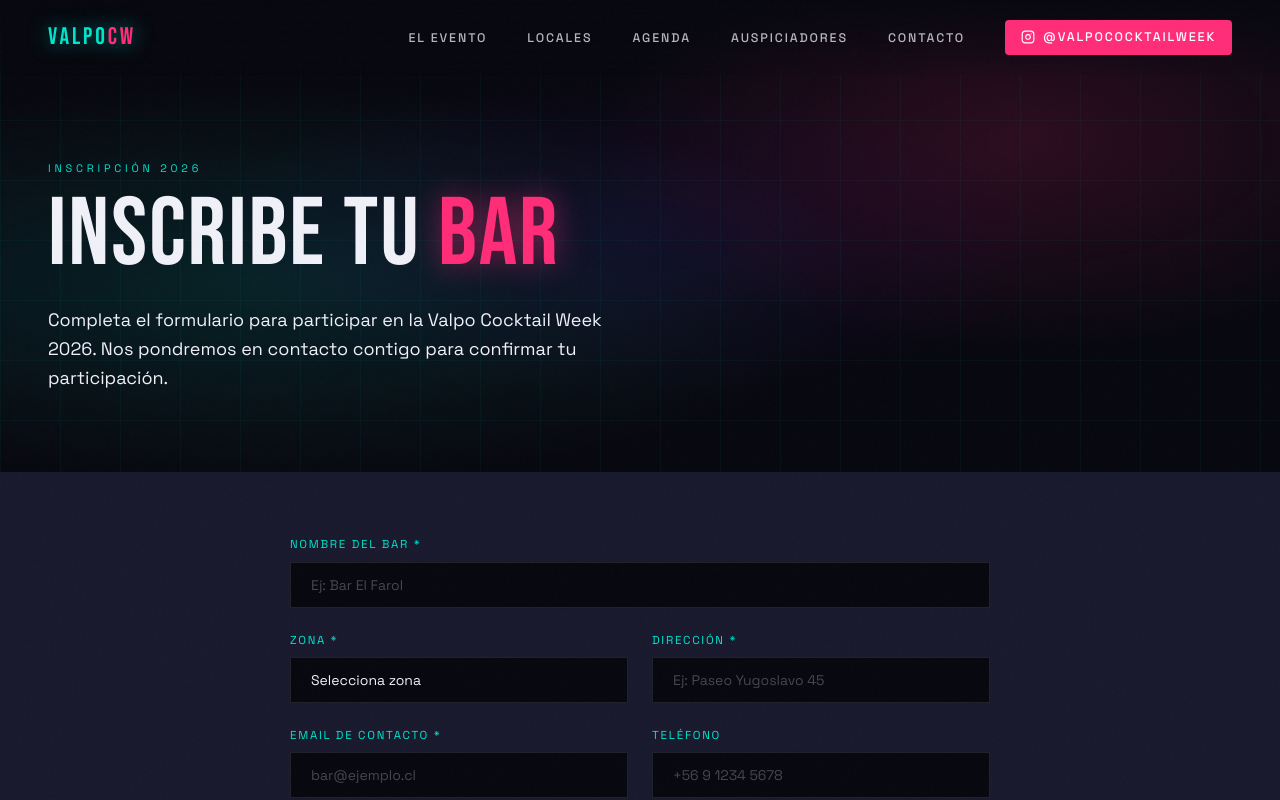
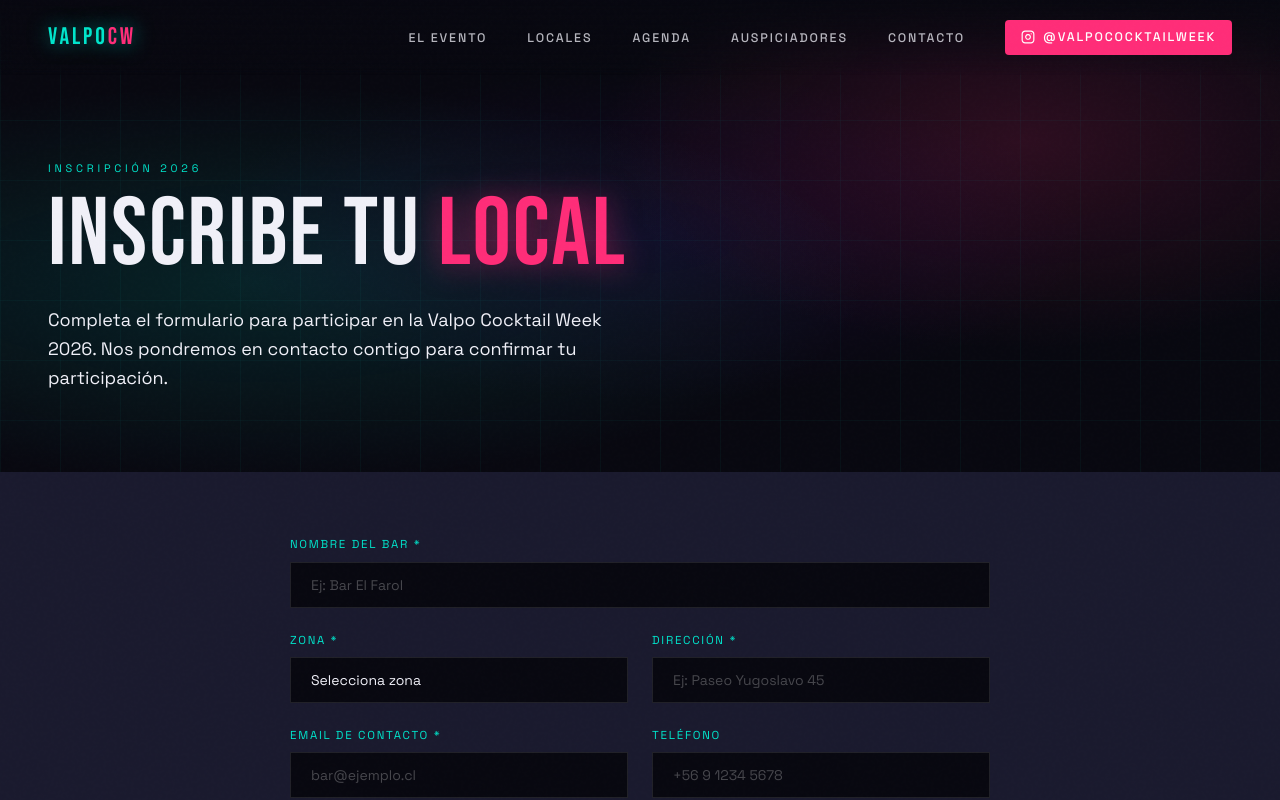
Before and after one commit to JPPinkyLabs/ValpoCW, a Next.js app: page /inscripcion in a window 1280 px wide. Shown: the top 800 px of the page. Built offline with nearby package versions, Linux system fonts and the light colour scheme.

Commit message:
Locales por Bares en Inscripción

```diff
--- a/src/app/inscripcion/page.tsx
+++ b/src/app/inscripcion/page.tsx
@@ -3,9 +3,9 @@
 import InscripcionForm from "./InscripcionForm";
 
 export const metadata: Metadata = {
-  title: "Inscribir mi bar",
+  title: "Inscribir mi local",
   description:
-    "Inscribe tu bar o local a la Valpo Cocktail Week 2026. Completa el formulario y forma parte de la semana coctelera más importante de Valparaíso.",
+    "Inscribe tu bar o restaurant a la Valpo Cocktail Week 2026. Completa el formulario y forma parte de la semana coctelera más importante de Valparaíso.",
 };
 
 export default function InscripcionPage() {
@@ -14,7 +14,7 @@
       <PageHero
         eyebrow="Inscripción 2026"
         title="Inscribe tu"
-        titleAccent="bar"
+        titleAccent="local"
         subtitle="Completa el formulario para participar en la Valpo Cocktail Week 2026. Nos pondremos en contacto contigo para confirmar tu participación."
       />
 
```
